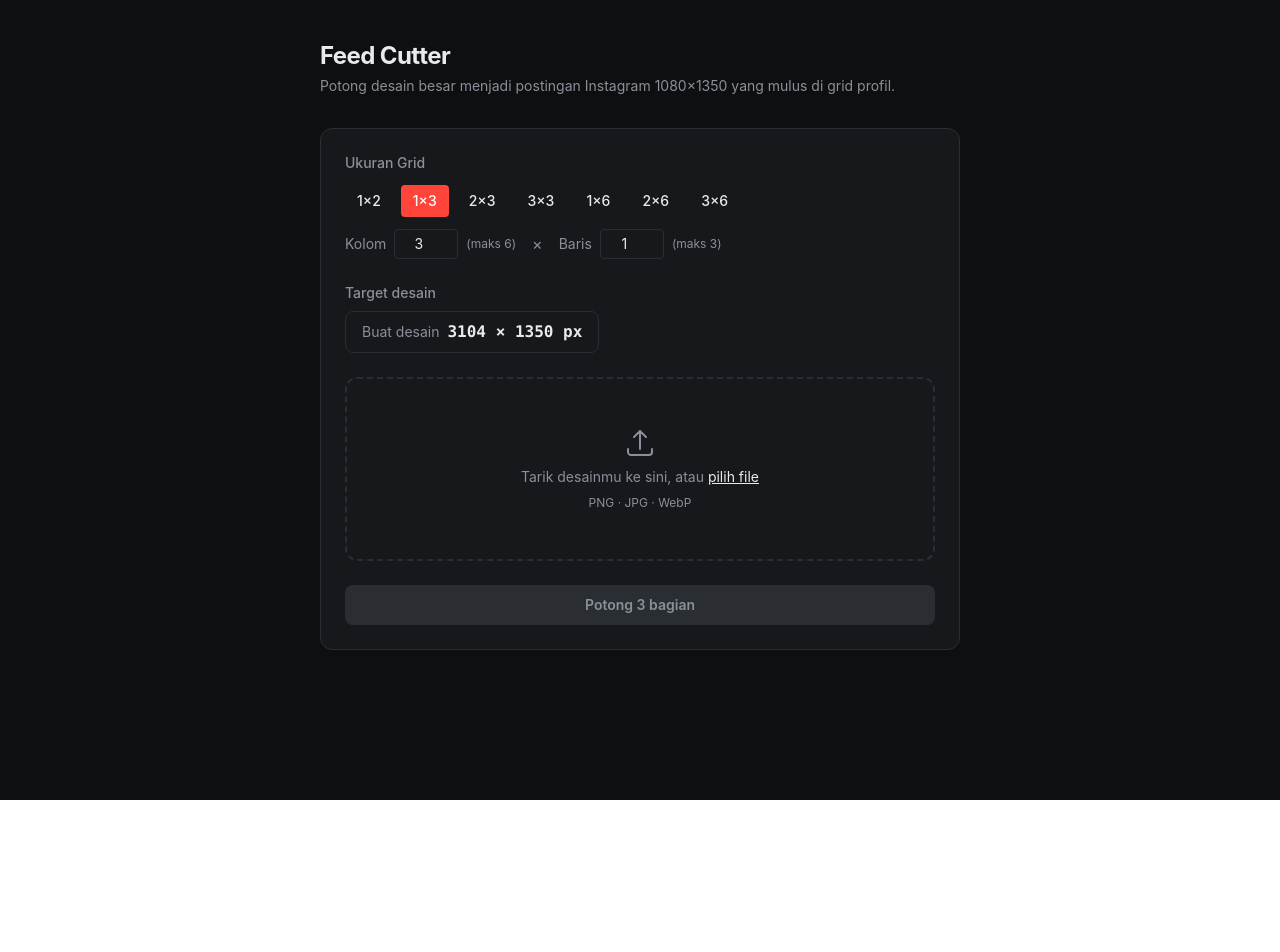
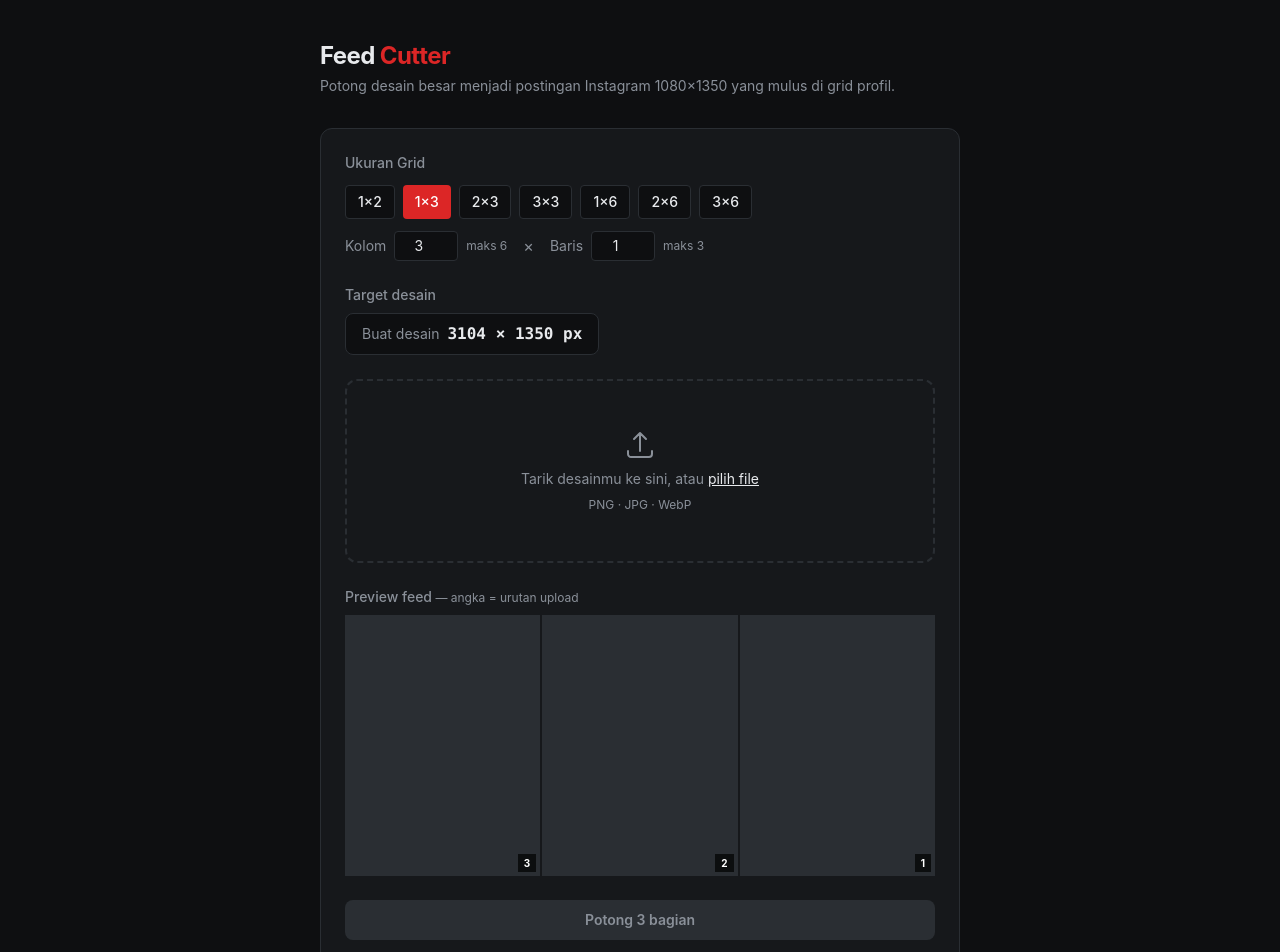
Before and after one commit to Ikrar06/feed-cutter, a React (Vite) app: page / in a window 1280 px wide. Shown: the top 952 px of the page. Before the commit the page ends 800 px from the top, so only its background shows below. Built offline with nearby package versions, Linux system fonts and the light colour scheme.

Commit message:
feat: add preview

```diff
--- a/src/App.tsx
+++ b/src/App.tsx
@@ -1,21 +1,35 @@
+import { useEffect, useState } from 'react';
 import { useFeedCutter } from './hooks/useFeedCutter';
 import { GridPicker } from './components/GridPicker';
 import { TargetSizeBadge } from './components/TargetSizeBadge';
 import { Dropzone } from './components/Dropzone';
+import { PreviewBoard } from './components/PreviewBoard';
 import { downloadBlob } from './lib/download';
 
 export default function App() {
-  const { grid, setGrid, file, setFile, target, results, status, error, run } = useFeedCutter();
+  const { grid, setGrid, cfg, file, setFile, target, results, status, error, run } =
+    useFeedCutter();
 
   const isCutting = status === 'cutting';
   const canCut = !!file && !isCutting;
+
+  // Object URL untuk preview desain yang diupload
+  const [previewUrl, setPreviewUrl] = useState<string | undefined>();
+  useEffect(() => {
+    if (!file) { setPreviewUrl(undefined); return; }
+    const url = URL.createObjectURL(file);
+    setPreviewUrl(url);
+    return () => URL.revokeObjectURL(url);
+  }, [file]);
 
   return (
     <div className="min-h-screen bg-[var(--color-bg)] text-[var(--color-ink)]">
       <div className="mx-auto max-w-2xl px-4 py-10 space-y-8">
 
         <header className="space-y-1">
-          <h1 className="text-2xl font-bold tracking-tight">Feed Cutter</h1>
+          <h1 className="text-2xl font-bold tracking-tight">
+            Feed <span className="text-[var(--color-blade)]">Cutter</span>
+          </h1>
           <p className="text-sm text-[var(--color-muted)]">
             Potong desain besar menjadi postingan Instagram 1080×1350 yang mulus di grid profil.
           </p>
@@ -30,6 +44,17 @@ export default function App() {
           </div>
 
           <Dropzone target={target} onFile={setFile} />
+
+          {/* Preview tampilan feed IG */}
+          <div>
+            <p className="text-sm font-medium text-[var(--color-muted)] mb-2">
+              Preview feed
+              <span className="text-xs font-normal text-[var(--color-muted)]">
+                {' '}— angka = urutan upload
+              </span>
+            </p>
+            <PreviewBoard grid={grid} cfg={cfg} imageUrl={previewUrl} />
+          </div>
 
           <button
             onClick={run}
@@ -74,7 +99,7 @@ export default function App() {
                     </p>
                     <button
                       onClick={() => downloadBlob(r.blob, r.filename)}
-                      className="w-full rounded text-xs py-1 bg-[var(--color-line)] hover:bg-[var(--color-muted)]/30 transition-colors"
+                      className="w-full rounded text-xs py-1 bg-[var(--color-line)] hover:bg-[var(--color-muted)]/20 transition-colors"
                     >
                       Unduh
                     </button>
--- a/src/components/Dropzone.tsx
+++ b/src/components/Dropzone.tsx
@@ -74,8 +74,8 @@ export function Dropzone({ target, onFile }: Props) {
   }
 
   const levelColor: Record<string, string> = {
-    ok: 'text-green-400',
-    scalable: 'text-yellow-400',
+    ok: 'text-emerald-400',
+    scalable: 'text-amber-400',
     distort: 'text-[var(--color-blade)]',
   };
 
--- a/src/components/GridPicker.tsx
+++ b/src/components/GridPicker.tsx
@@ -24,9 +24,9 @@ export function GridPicker({ grid, onChange }: Props) {
   const setCol = (v: number) => onChange({ ...grid, cols: clamp(v, 1, MAX_COLS) });
   const setRow = (v: number) => onChange({ ...grid, rows: clamp(v, 1, MAX_ROWS) });
 
-  const activePreset = PRESETS.find(
+  const activeLabel = PRESETS.find(
     (p) => p.grid.cols === grid.cols && p.grid.rows === grid.rows,
-  );
+  )?.label;
 
   return (
     <div className="space-y-3">
@@ -39,9 +39,9 @@ export function GridPicker({ grid, onChange }: Props) {
             onClick={() => onChange(p.grid)}
             className={[
               'px-3 py-1.5 rounded text-sm font-medium transition-colors',
-              activePreset?.label === p.label
+              activeLabel === p.label
                 ? 'bg-[var(--color-blade)] text-white'
-                : 'bg-[var(--color-panel)] text-[var(--color-ink)] hover:bg-[var(--color-line)]',
+                : 'bg-[var(--color-bg)] text-[var(--color-ink)] border border-[var(--color-line)] hover:border-[var(--color-muted)]',
             ].join(' ')}
           >
             {p.label}
@@ -58,9 +58,9 @@ export function GridPicker({ grid, onChange }: Props) {
             max={MAX_COLS}
             value={grid.cols}
             onChange={(e) => setCol(Number(e.target.value))}
-            className="w-16 px-2 py-1 rounded bg-[var(--color-panel)] text-[var(--color-ink)] border border-[var(--color-line)] text-center"
+            className="w-16 px-2 py-1 rounded bg-[var(--color-bg)] text-[var(--color-ink)] border border-[var(--color-line)] text-center"
           />
-          <span className="text-xs text-[var(--color-muted)]">(maks {MAX_COLS})</span>
+          <span className="text-xs text-[var(--color-muted)]">maks {MAX_COLS}</span>
         </label>
         <span className="text-[var(--color-muted)]">×</span>
         <label className="flex items-center gap-2 text-sm text-[var(--color-muted)]">
@@ -71,9 +71,9 @@ export function GridPicker({ grid, onChange }: Props) {
             max={MAX_ROWS}
             value={grid.rows}
             onChange={(e) => setRow(Number(e.target.value))}
-            className="w-16 px-2 py-1 rounded bg-[var(--color-panel)] text-[var(--color-ink)] border border-[var(--color-line)] text-center"
+            className="w-16 px-2 py-1 rounded bg-[var(--color-bg)] text-[var(--color-ink)] border border-[var(--color-line)] text-center"
           />
-          <span className="text-xs text-[var(--color-muted)]">(maks {MAX_ROWS})</span>
+          <span className="text-xs text-[var(--color-muted)]">maks {MAX_ROWS}</span>
         </label>
       </div>
     </div>
--- /dev/null
+++ b/src/components/PreviewBoard.tsx
@@ -0,0 +1,104 @@
+import { useRef, useEffect, useState } from 'react';
+import type { CutConfig, GridSpec } from '../types';
+import { DEFAULT_CONFIG } from '../lib/config';
+import { designSize, planTiles } from '../lib/feedMath';
+
+interface Props {
+  grid: GridSpec;
+  cfg?: CutConfig;
+  imageUrl?: string;
+  mode?: 'mosaic' | 'carousel';
+}
+
+export function PreviewBoard({
+  grid,
+  cfg = DEFAULT_CONFIG,
+  imageUrl,
+  mode = 'mosaic',
+}: Props) {
+  const containerRef = useRef<HTMLDivElement>(null);
+  const [boardWidth, setBoardWidth] = useState(0);
+
+  useEffect(() => {
+    const el = containerRef.current;
+    if (!el) return;
+
+    const observer = new ResizeObserver((entries) => {
+      setBoardWidth(entries[0].contentRect.width);
+    });
+
+    observer.observe(el);
+
+    return () => observer.disconnect();
+  }, []);
+
+  const design = designSize(grid, cfg);
+  const tiles = planTiles(grid, mode, cfg);
+
+  return (
+    <div ref={containerRef} className="w-full">
+      {boardWidth > 0 && (
+        <div
+          style={{
+            display: 'grid',
+            gridTemplateColumns: `repeat(${grid.cols}, 1fr)`,
+            gap: '2px', // jarak tipis antar potongan
+            width: boardWidth,
+          }}
+        >
+          {tiles.map((tile) => {
+            // area yang benar-benar terlihat
+            const visibleX = tile.sx + cfg.bleed;
+            const visibleY = tile.sy;
+
+            return (
+              <div
+                key={tile.readingIndex}
+                className="relative overflow-hidden bg-black"
+                style={{
+                  aspectRatio: `${cfg.visible} / ${cfg.postH}`,
+                }}
+              >
+                {imageUrl ? (
+                  <img
+                    src={imageUrl}
+                    alt=""
+                    draggable={false}
+                    style={{
+                      position: 'absolute',
+
+                      // memperbesar gambar agar seluruh desain tersedia
+                      width: `${(design.width / cfg.visible) * 100}%`,
+                      height: 'auto',
+
+                      // menggeser gambar sesuai posisi potongan
+                      left: `-${(visibleX / cfg.visible) * 100}%`,
+                      top: `-${(visibleY / cfg.postH) * 100}%`,
+
+                      maxWidth: 'none',
+                      userSelect: 'none',
+                      pointerEvents: 'none',
+                    }}
+                  />
+                ) : (
+                  <div className="absolute inset-0 bg-[var(--color-line)]" />
+                )}
+
+                {/* Nomor urutan upload */}
+                <div
+                  className="absolute bottom-1 right-1 text-[10px] font-bold leading-none px-1.5 py-1"
+                  style={{
+                    background: 'rgba(0,0,0,0.7)',
+                    color: '#fff',
+                  }}
+                >
+                  {tile.uploadOrder}
+                </div>
+              </div>
+            );
+          })}
+        </div>
+      )}
+    </div>
+  );
+}
--- a/src/components/TargetSizeBadge.tsx
+++ b/src/components/TargetSizeBadge.tsx
@@ -6,7 +6,7 @@ interface Props {
 
 export function TargetSizeBadge({ target }: Props) {
   return (
-    <div className="inline-flex items-center gap-2 rounded-lg border border-[var(--color-line)] bg-[var(--color-panel)] px-4 py-2">
+    <div className="inline-flex items-center gap-2 rounded-lg border border-[var(--color-line)] bg-[var(--color-bg)] px-4 py-2">
       <span className="text-sm text-[var(--color-muted)]">Buat desain</span>
       <span className="font-mono text-base font-semibold text-[var(--color-ink)]">
         {target.width} × {target.height} px
--- a/src/index.css
+++ b/src/index.css
@@ -1,10 +1,10 @@
 @import "tailwindcss";
 
 @theme {
-  --color-bg:    #0E0F11;
-  --color-panel: #16181B;
-  --color-line:  #2A2E33;
-  --color-ink:   #E8EAED;
-  --color-muted: #8A9099;
-  --color-blade: #FF453A;
+  --color-bg:    #0E0F11;   /* background */
+  --color-panel: #16181B;   /* panel card */
+  --color-line:  #2A2E33;   /* border */
+  --color-ink:   #E8EAED;   /* teks utama */
+  --color-muted: #8A9099;   /* teks sekunder */
+  --color-blade: #DC2626;   /* aksen merah */
 }
```
